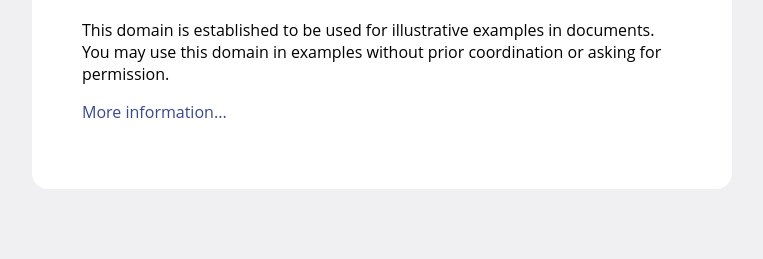
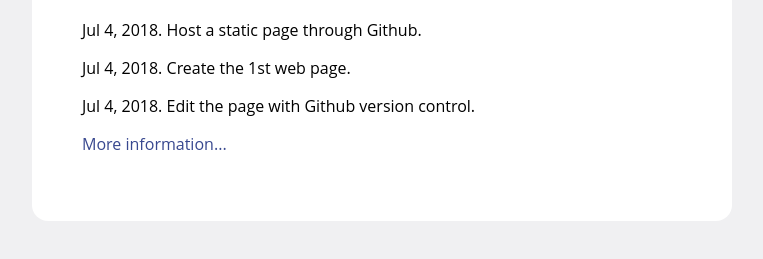
Before and after one commit to casper-chen/casper-web, a plain HTML site: page index.html in a window 1280 px wide. Shown: the part 197-456 px from the top of the page, without its empty margins (258-1021 px from the left). Drawn offline with Linux system fonts and the light colour scheme.

Commit message:
Add Jul 4 experiences

```diff
--- a/index.html
+++ b/index.html
@@ -43,8 +43,9 @@
 <body>
 <div>
     <h1>Casper's Web Experience</h1>
-    <p>This domain is established to be used for illustrative examples in documents. You may use this
-    domain in examples without prior coordination or asking for permission.</p>
+    <p>Jul 4, 2018. Host a static page through Github.</p>
+    <p>Jul 4, 2018. Create the 1st web page.</p>
+    <p>Jul 4, 2018. Edit the page with Github version control.</p>
     <p><a href="http://www.iana.org/domains/example">More information...</a></p>
 </div>
 </body>
```
